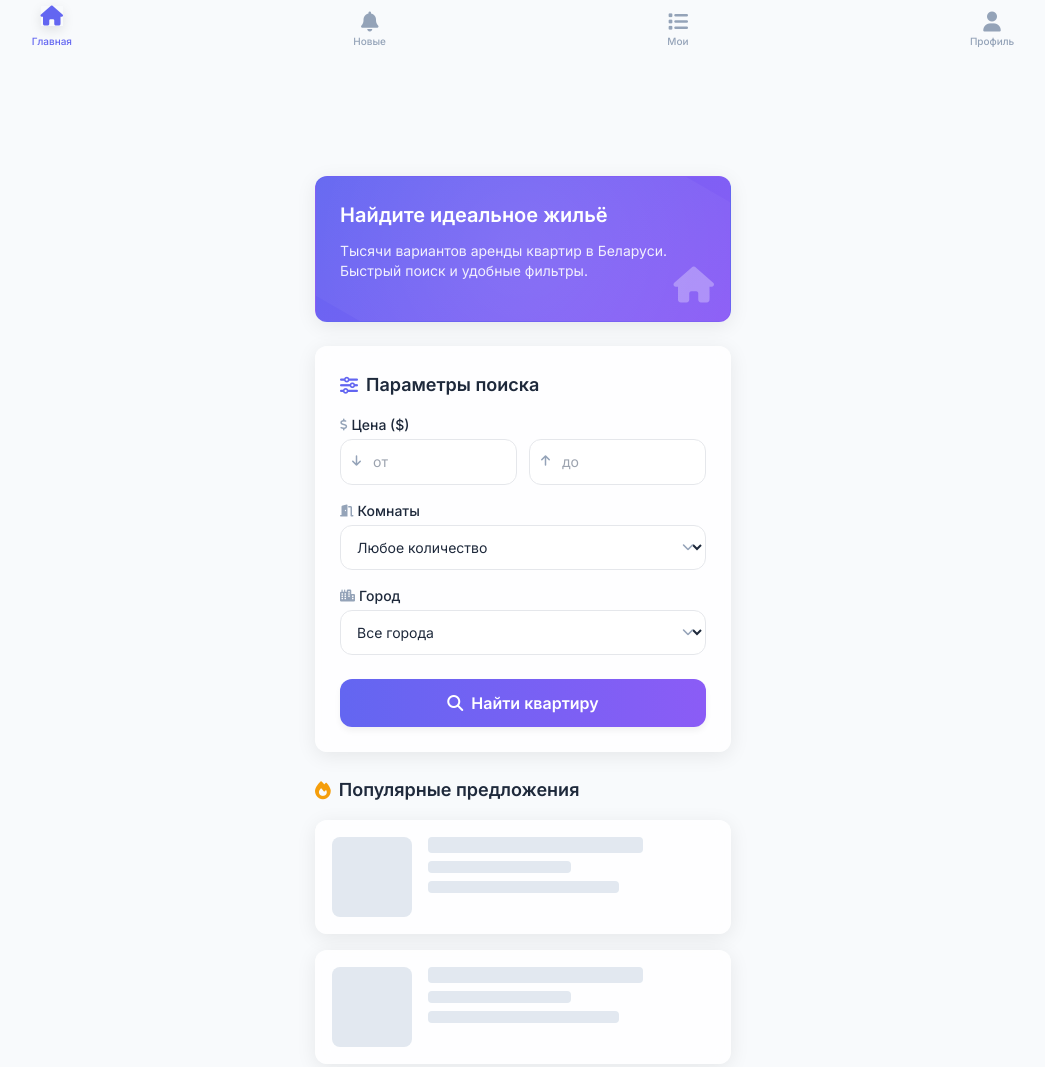
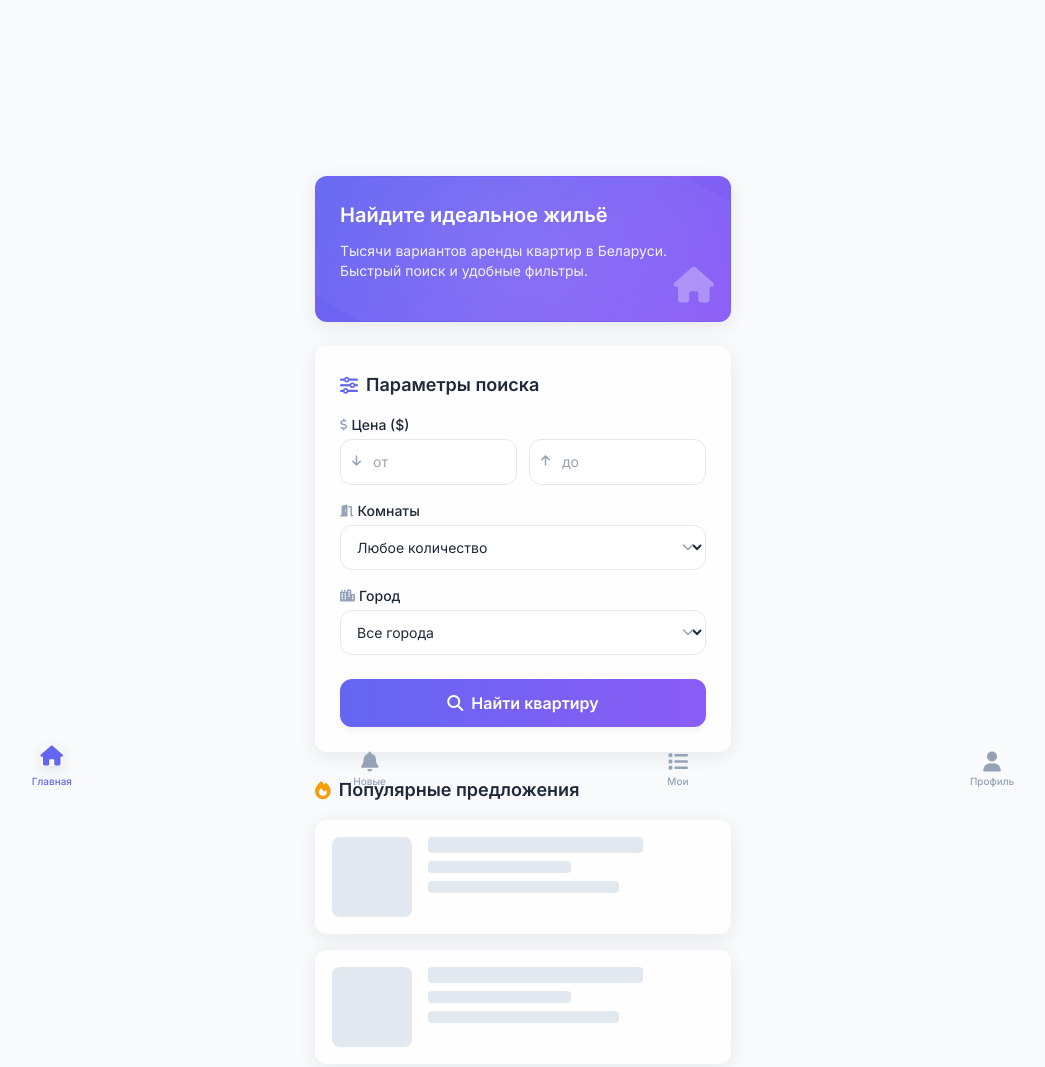
Before and after one commit to gettixvp/poisk_ky, a plain HTML site: page static/index.html in a window 1280 px wide. Shown: the whole page, without its empty margins (117-1162 px from the left). Drawn offline with nearby package versions, Linux system fonts and the light colour scheme; a script that the page names is missing.

Commit message:
Update index.html

```diff
--- a/static/index.html
+++ b/static/index.html
@@ -237,7 +237,7 @@
         }
         .bottom-nav {
             position: fixed;
-            bottom: 10;
+            bottom: 0;
             left: 0;
             right: 0;
             z-index: 10;
```
